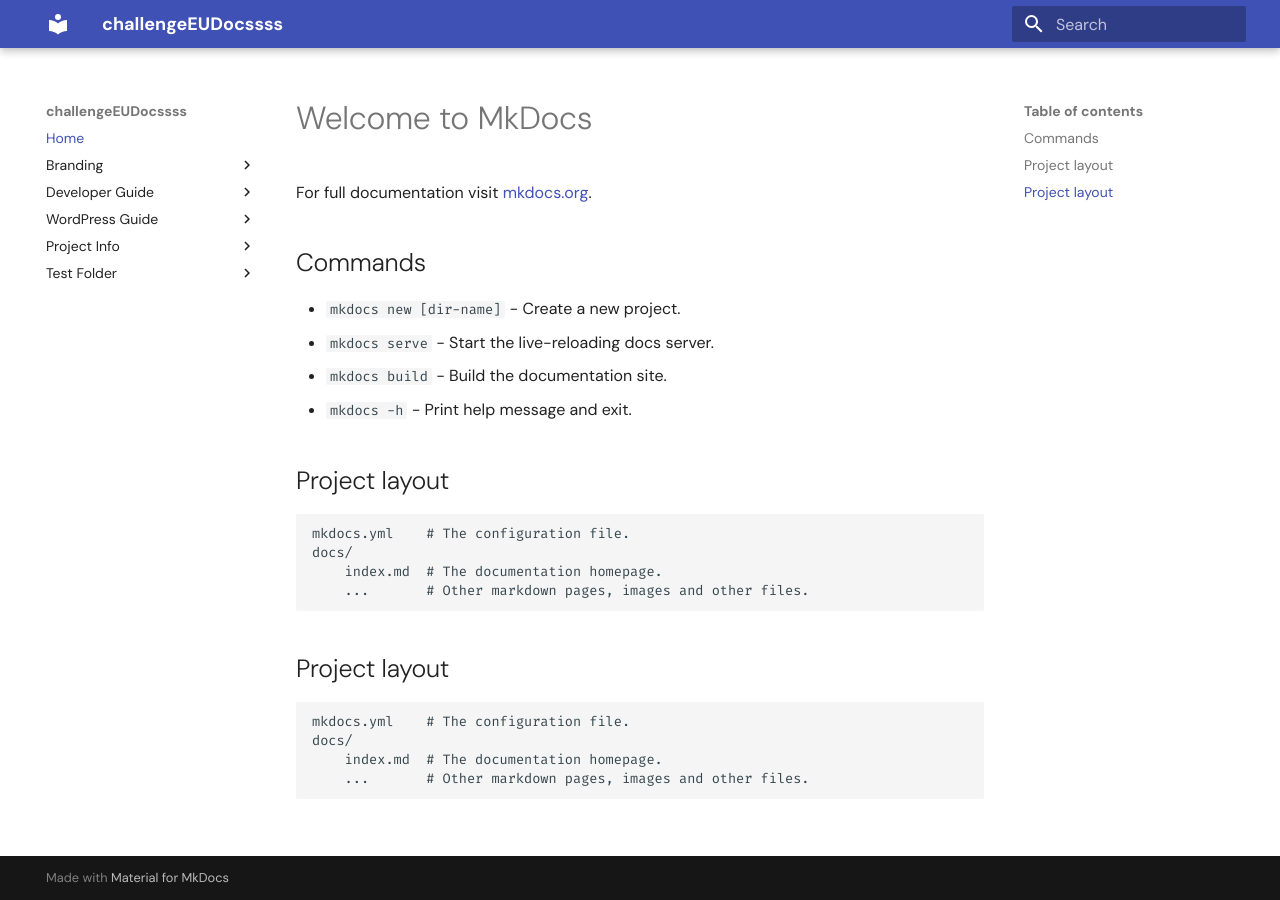
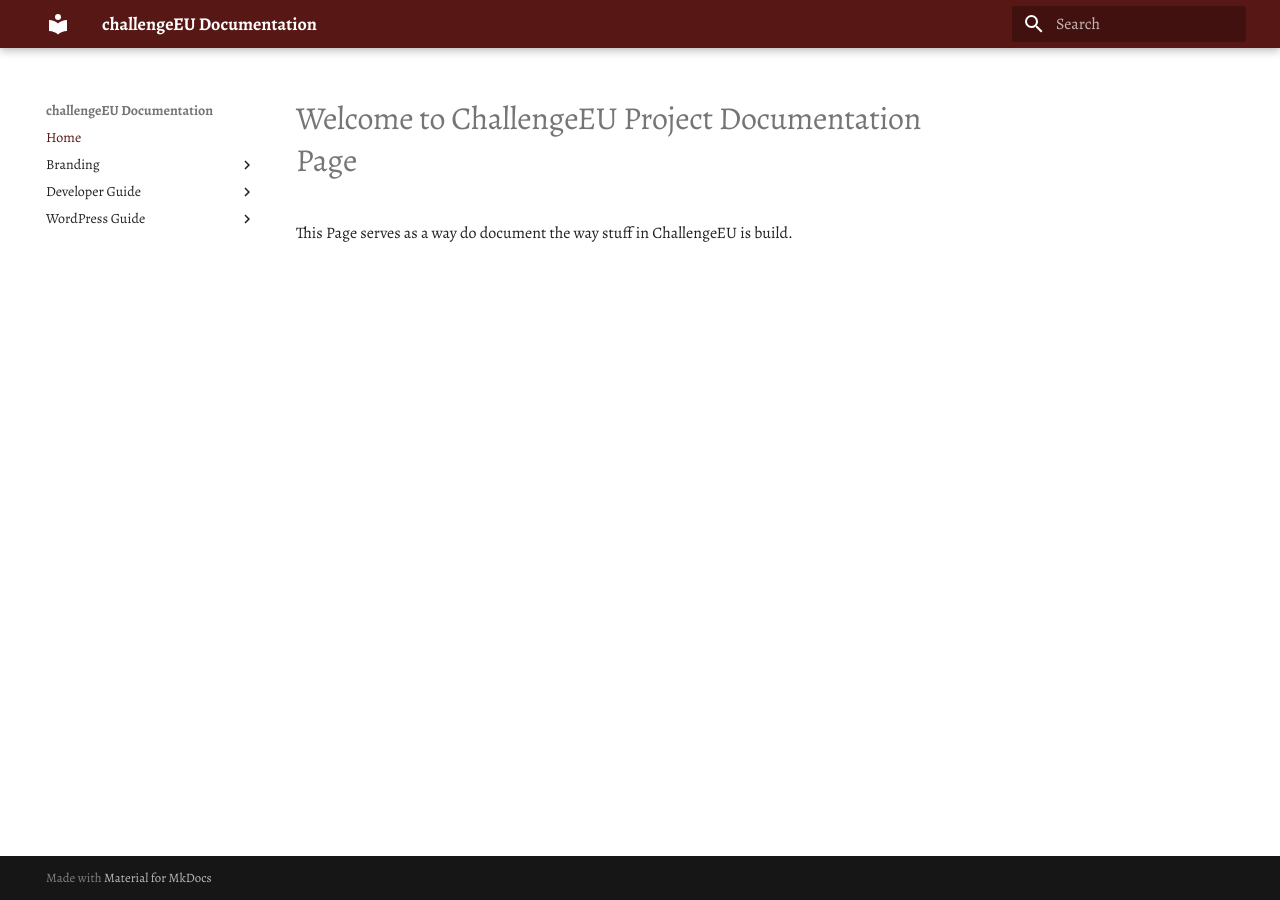
Before and after one commit to ctrl-dante/challengeEuDocs, an MkDocs documentation site: the page built from docs/index.md, in a window 1280 px wide. Built offline with MkDocs 1.6.1 and Material for MkDocs 9.7.7, drawn with Linux system fonts in a browser that asks for light colours.

```diff
--- a/docs/index.md
+++ b/docs/index.md
@@ -1,25 +1,4 @@
-# Welcome to MkDocs
-
-For full documentation visit [mkdocs.org](https://www.mkdocs.org).
-
-## Commands
-
-* `mkdocs new [dir-name]` - Create a new project.
-* `mkdocs serve` - Start the live-reloading docs server.
-* `mkdocs build` - Build the documentation site.
-* `mkdocs -h` - Print help message and exit.
-
-## Project layout
-
-    mkdocs.yml    # The configuration file.
-    docs/
-        index.md  # The documentation homepage.
-        ...       # Other markdown pages, images and other files.
+# Welcome to ChallengeEU Project Documentation Page
 
 
-## Project layout
-
-    mkdocs.yml    # The configuration file.
-    docs/
-        index.md  # The documentation homepage.
-        ...       # Other markdown pages, images and other files.
+This Page serves as a way do document the way stuff in ChallengeEU is build.
--- /dev/null
+++ b/docs/stylesheets/extra.css
@@ -0,0 +1,13 @@
+:root {
+  /* Change the primary background color (for header, sidebar, etc.) */
+  --md-primary-fg-color: #571714 !important; /* Your brand primary color */
+
+  /* Change the accent/highlight color (for links, buttons, scrollbars) */
+  --md-accent-fg-color: #FF6F00; /* Your brand secondary color */
+
+  /* Change the text color in the main content area */
+  --md-default-fg-color: rgba(0, 0, 0, 0.87);
+
+  /* Change the background color of the main content area */
+  --md-default-bg-color: #f7f7f7;
+}
--- a/mkdocs.yml
+++ b/mkdocs.yml
@@ -1,20 +1,24 @@
-site_name: challengeEUDocssss
+site_name: challengeEU Documentation
 
 
 theme:
   name: material
+  # custom_dir: overrides
   palette:
     primary: '#571714'    #  brand color
     accent: '#FF6F00'     # secondary brand color
   font:
-    text: 'DM Sans'
+    text: 'Alegreya'
     code: 'Fira Code'
-  extra_css:
-  - css/custom.css
+extra_css:
+  - stylesheets/extra.css
+extra_javascript:
+  - javascripts/extra.js
   # logo: 'images/logo.png'
   # favicon: 'images/favicon.ico
 
 
+# Direct Mapping
 
 nav:
   - Home: index.md
@@ -23,17 +27,8 @@ nav:
       - Colors: branding/colors.md
       - Typography: branding/typography.md
   - Developer Guide:
-      - Setup: developer/setup.md
-      - Theme: developer/theme.md
-      - Plugins: developer/plugins.md
-      - Deployment: developer/deployment.md
+      - Setup: developer/developer.md
   - WordPress Guide:
       - Forms: wordpress/forms.md
-      - Content Editing: wordpress/content-editing.md
-      - Menus: wordpress/menus.md
-  - Project Info:
-      - Team: project/team.md
-      - Contact: project/contact.md
-      - Hosting: project/hosting.md
-  - Test Folder:
-      - Team: project/team.md
+      - Content: wordpress/content.md
+      - Staging: wordpress/staging.md
```
Also changed, not shown: docs/branding/logo.md (added, +4 -0 lines), docs/wordpress/staging.md (added, +99 -0 lines), docs/branding/colors.md (added), docs/branding/typography.md (added), docs/developer/developer.md (added), docs/images/logo260_80.png (added), docs/images/logo260_80.svg (added), docs/javascript/extra.js (added), docs/wordpress/content.md (added), docs/wordpress/forms.md (added).
